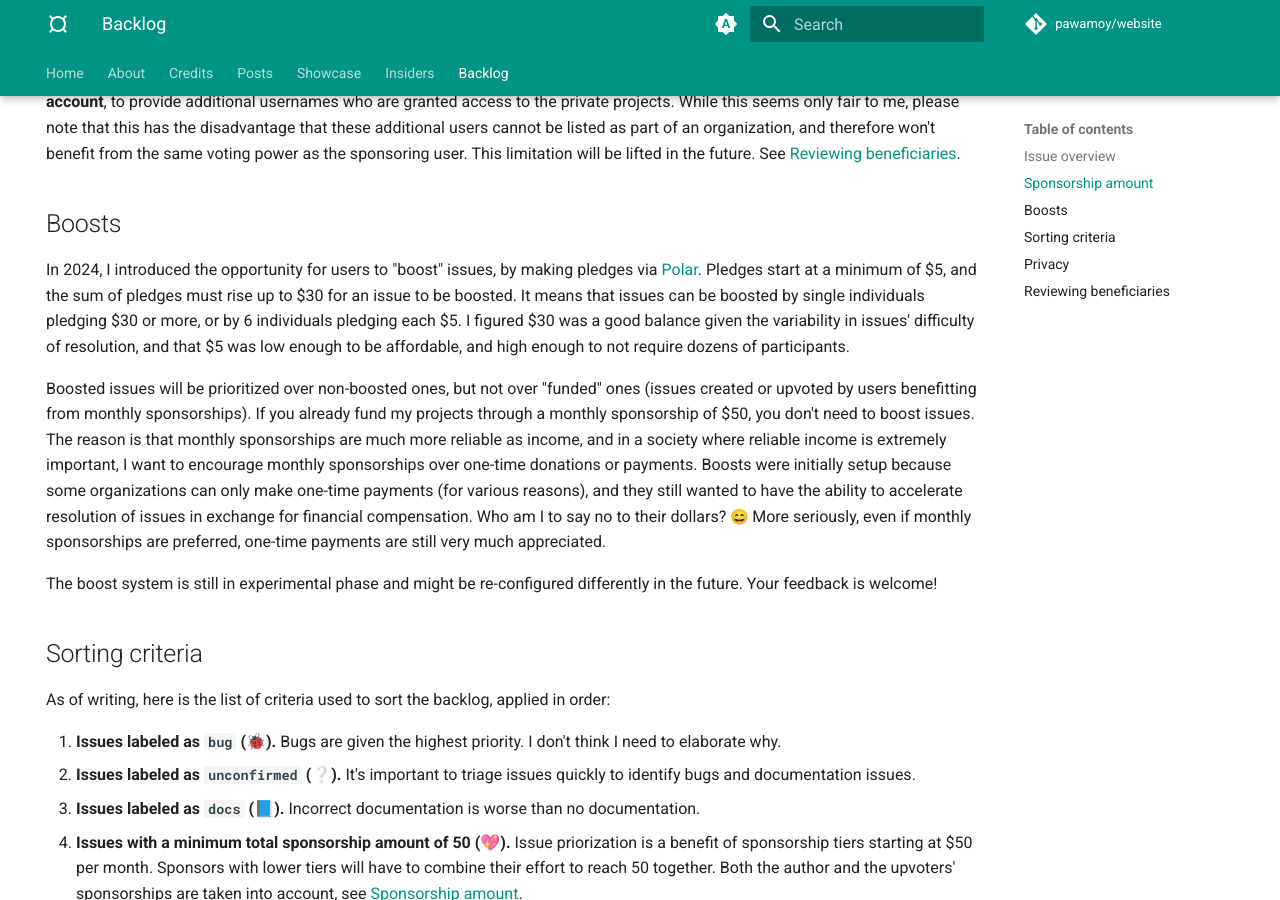
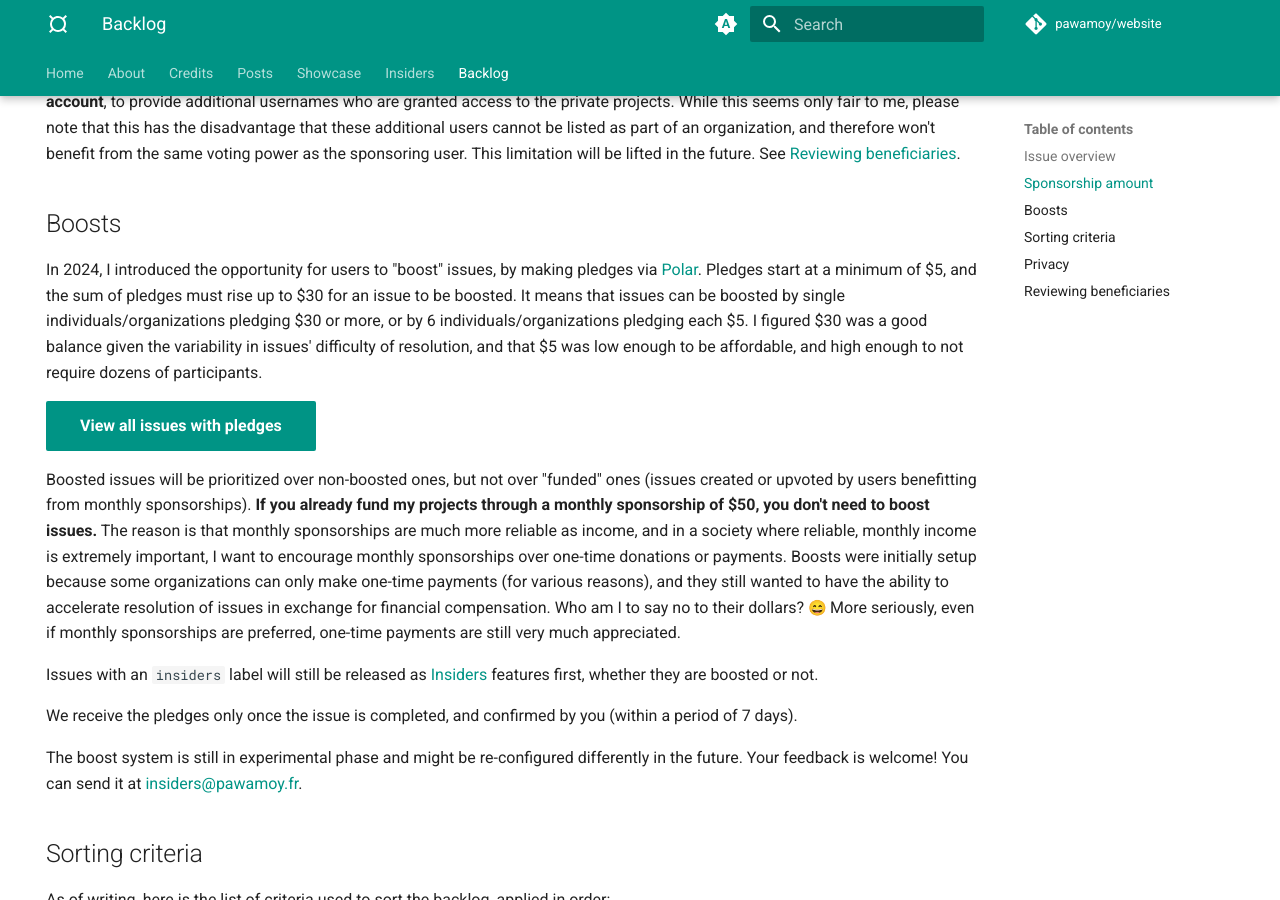
Before and after one commit to pawamoy/website, an MkDocs documentation site: the page built from docs/backlog.md, in a window 1280 px wide and 900 px high, scrolled down 1933 px. Built offline with MkDocs 1.6.1 and Material for MkDocs 9.7.7, drawn with Linux system fonts in a browser that asks for light colours; emoji names are drawn with the system emoji font; comment, search, counter and statistics services are not loaded.

Commit message:
Update backlog docs

```diff
--- a/docs/backlog.md
+++ b/docs/backlog.md
@@ -49,11 +49,17 @@ I have allowed some users sponsoring for $50 or more, **using their own account*
 
 ## Boosts
 
-In 2024, I introduced the opportunity for users to "boost" issues, by making pledges via [Polar]. Pledges start at a minimum of $5, and the sum of pledges must rise up to $30 for an issue to be boosted. It means that issues can be boosted by single individuals pledging $30 or more, or by 6 individuals pledging each $5. I figured $30 was a good balance given the variability in issues' difficulty of resolution, and that $5 was low enough to be affordable, and high enough to not require dozens of participants.
+In 2024, I introduced the opportunity for users to "boost" issues, by making pledges via [Polar]. Pledges start at a minimum of $5, and the sum of pledges must rise up to $30 for an issue to be boosted. It means that issues can be boosted by single individuals/organizations pledging $30 or more, or by 6 individuals/organizations pledging each $5. I figured $30 was a good balance given the variability in issues' difficulty of resolution, and that $5 was low enough to be affordable, and high enough to not require dozens of participants.
 
-Boosted issues will be prioritized over non-boosted ones, but not over "funded" ones (issues created or upvoted by users benefitting from monthly sponsorships). If you already fund my projects through a monthly sponsorship of $50, you don't need to boost issues. The reason is that monthly sponsorships are much more reliable as income, and in a society where reliable income is extremely important, I want to encourage monthly sponsorships over one-time donations or payments. Boosts were initially setup because some organizations can only make one-time payments (for various reasons), and they still wanted to have the ability to accelerate resolution of issues in exchange for financial compensation. Who am I to say no to their dollars? :smile: More seriously, even if monthly sponsorships are preferred, one-time payments are still very much appreciated.
+[View all issues with pledges](https://polar.sh/pawamoy/issues?sort=most_funded&badged=1){ .md-button .md-button--primary }
 
-The boost system is still in experimental phase and might be re-configured differently in the future. Your feedback is welcome!
+Boosted issues will be prioritized over non-boosted ones, but not over "funded" ones (issues created or upvoted by users benefitting from monthly sponsorships). **If you already fund my projects through a monthly sponsorship of $50, you don't need to boost issues.** The reason is that monthly sponsorships are much more reliable as income, and in a society where reliable, monthly income is extremely important, I want to encourage monthly sponsorships over one-time donations or payments. Boosts were initially setup because some organizations can only make one-time payments (for various reasons), and they still wanted to have the ability to accelerate resolution of issues in exchange for financial compensation. Who am I to say no to their dollars? :smile: More seriously, even if monthly sponsorships are preferred, one-time payments are still very much appreciated.
+
+Issues with an `insiders` label will still be released as [Insiders](insiders.md) features first, whether they are boosted or not.
+
+We receive the pledges only once the issue is completed, and confirmed by you (within a period of 7 days).
+
+The boost system is still in experimental phase and might be re-configured differently in the future. Your feedback is welcome! You can send it at <insiders@pawamoy.fr>.
 
 ## Sorting criteria
 
```
